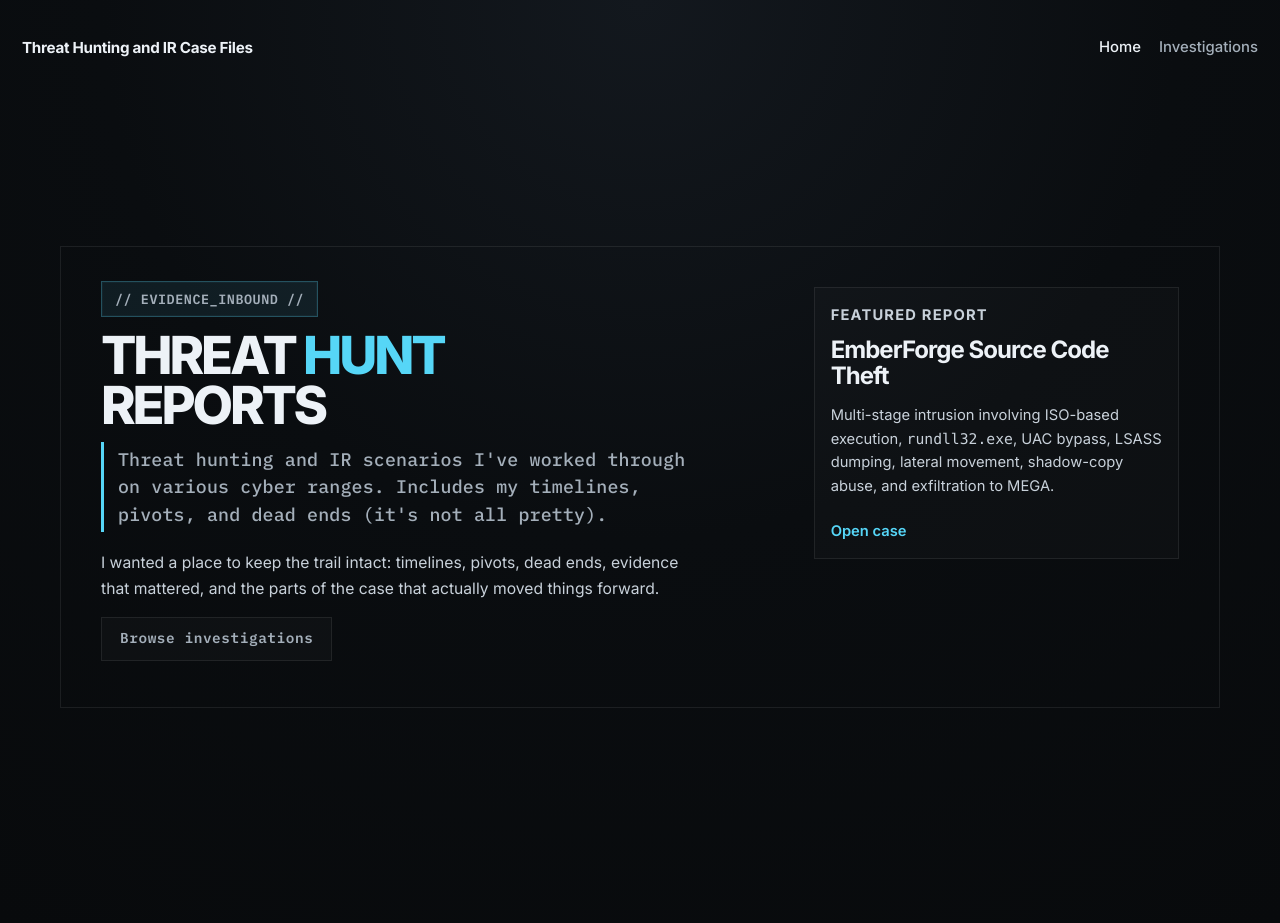
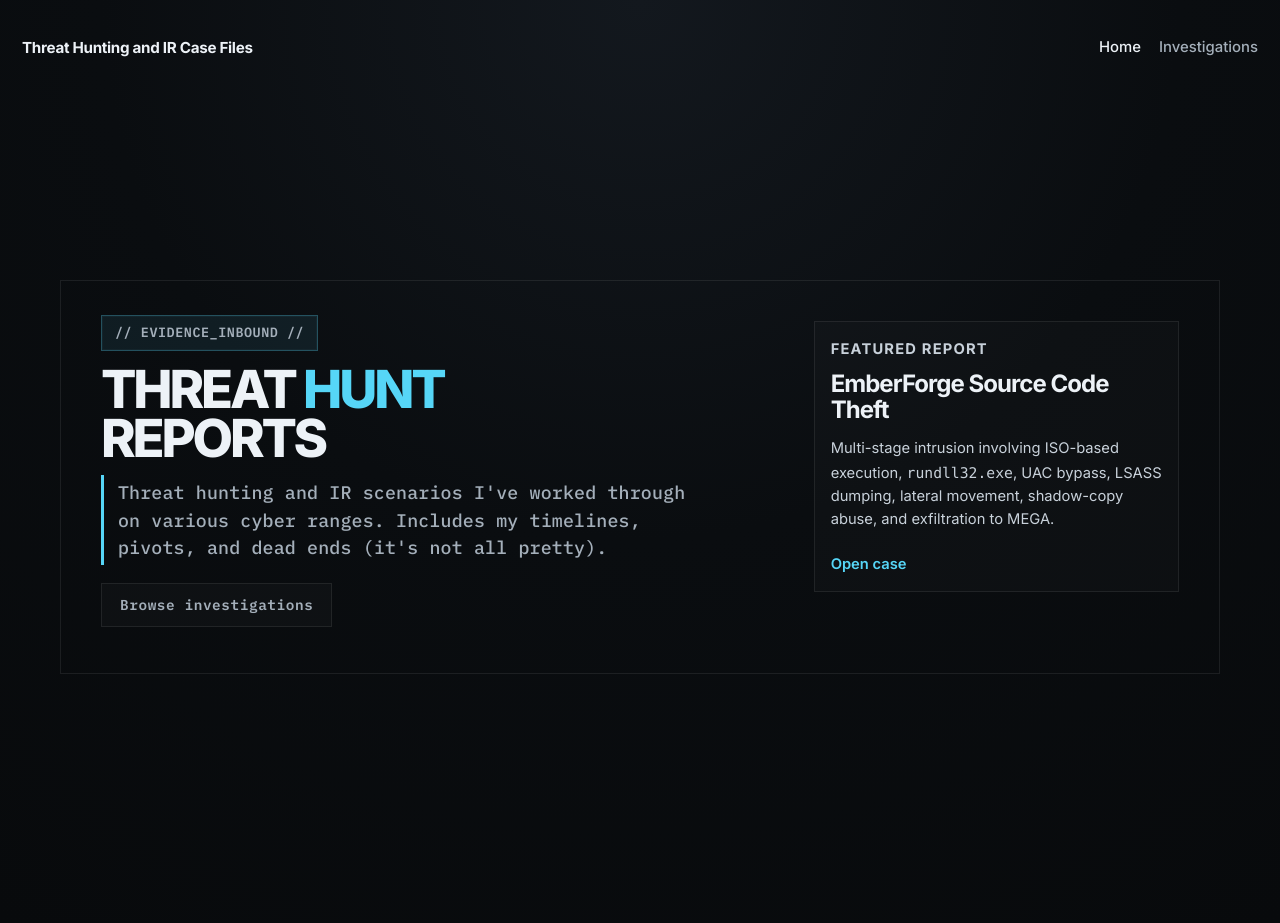
Before and after one commit to j-manli/j-manli.github.io, a Jekyll site: the page built from index.md, in a window 1280 px wide. Built offline with Jekyll 4.4.1, drawn with Linux system fonts in a browser that asks for light colours.

Commit message:
Update index.md

```diff
--- a/index.md
+++ b/index.md
@@ -15,10 +15,6 @@ permalink: /
         <div class="hero-callout">
           Threat hunting and IR scenarios I've worked through on various cyber ranges. Includes my timelines, pivots, and dead ends (it's not all pretty).
         </div>
-
-        <p class="hero-intro hero-intro-tight">
-          I wanted a place to keep the trail intact: timelines, pivots, dead ends, evidence that mattered, and the parts of the case that actually moved things forward.
-        </p>
 
         <div class="button-row">
           <a class="button-link" href="/investigations/">Browse investigations</a>
```
